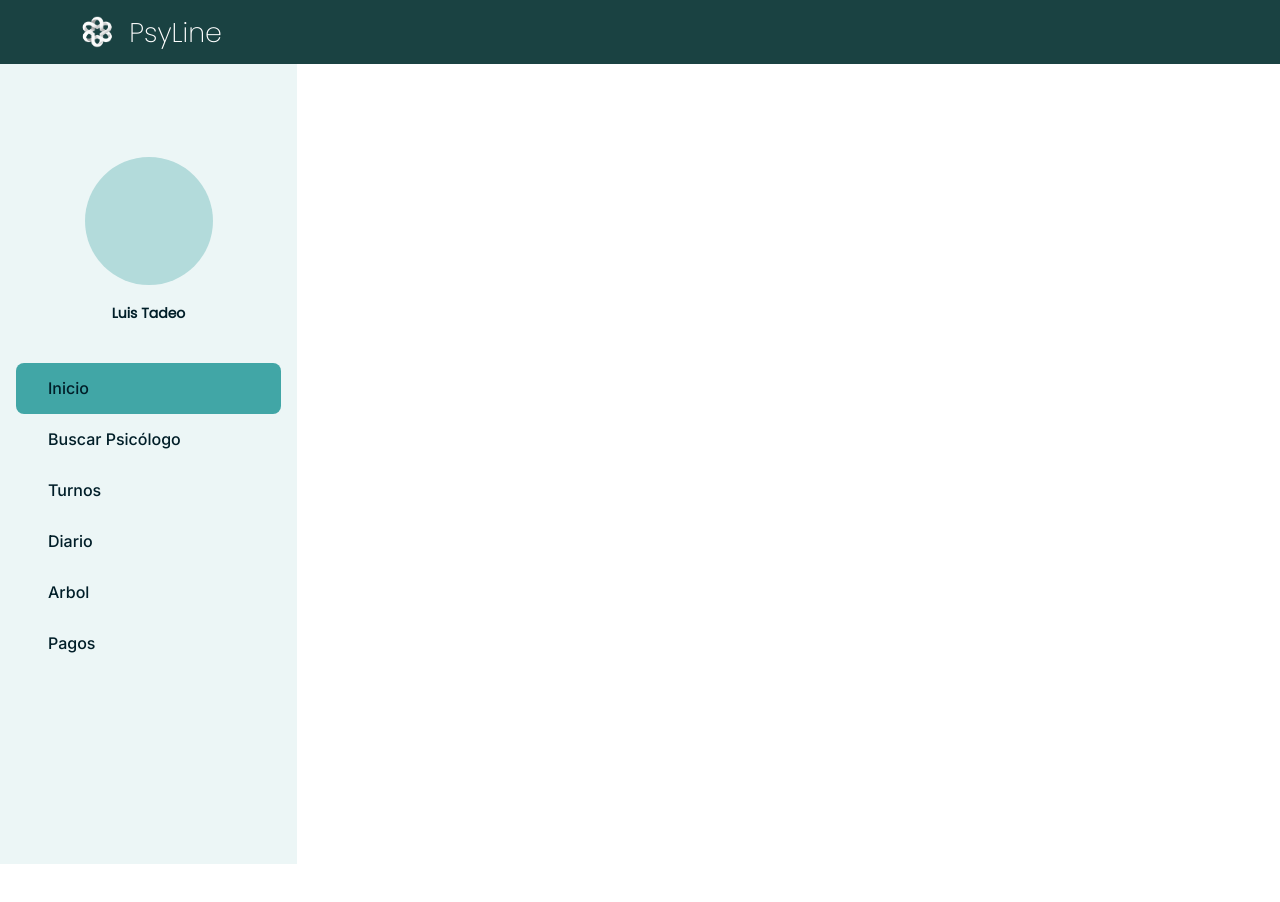
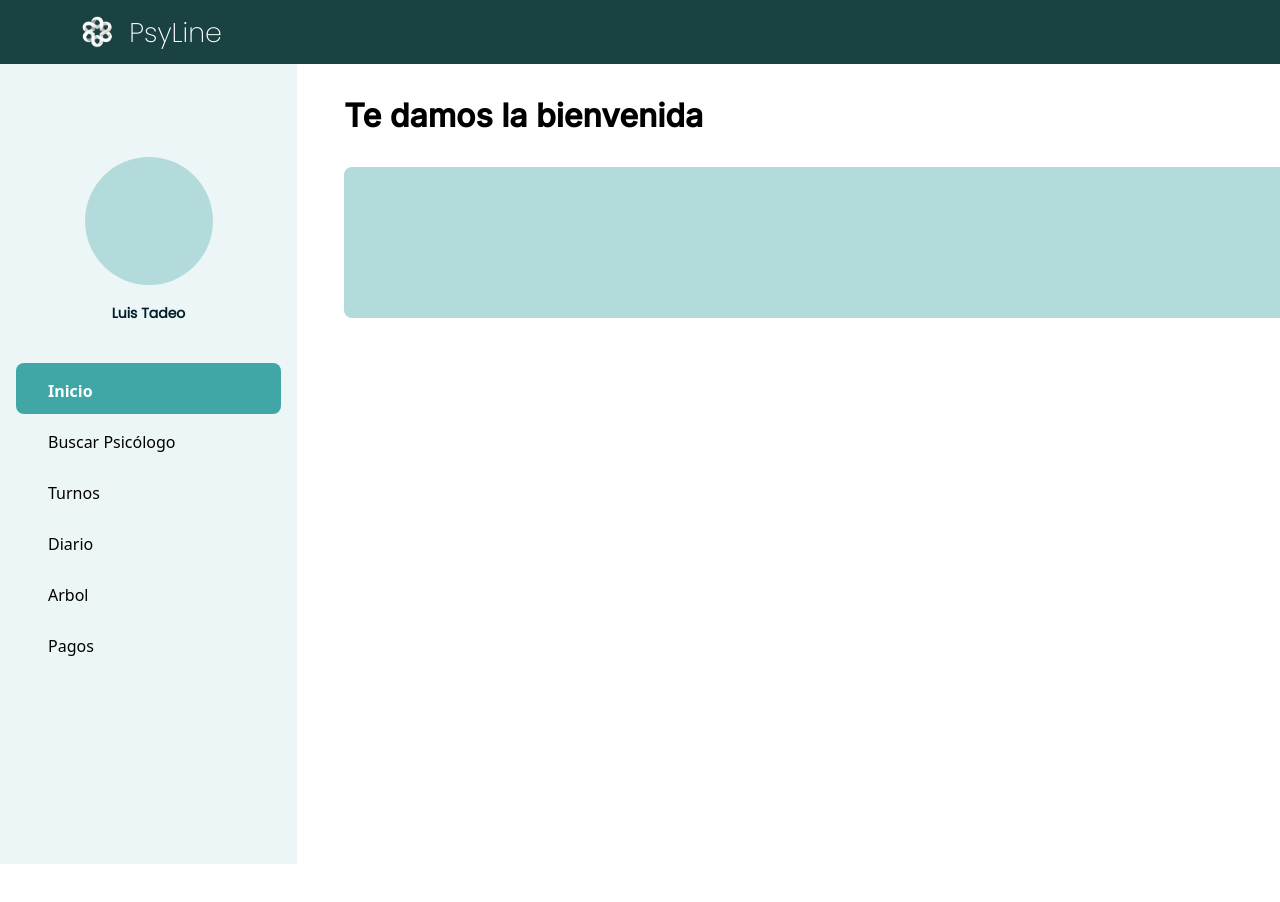
Before and after one commit to WangJian-114/Psy-Line, a React (Vite) app: page /main in a window 1280 px wide. Shown: the top 902 px of the page. Before the commit the page ends 864 px from the top, so only its background shows below. Built offline with nearby package versions, Linux system fonts and the light colour scheme.

Commit message:
menu listo barra navegacion lista

```diff
--- a/src/Pages/MainHomePage/index.jsx
+++ b/src/Pages/MainHomePage/index.jsx
@@ -1,11 +1,13 @@
 import NavigationBar from "../../components/NavigationBar";
 import Menu from "../../components/Menu";
+import DailyPhrase from "../../components/DailyPhrase";
 
 const MainHome = () => {
     return (
       <>
         <NavigationBar />
         <Menu />
+        <DailyPhrase />
       </>
     )
   }
--- /dev/null
+++ b/src/components/ButtonGroup/index.jsx
@@ -0,0 +1,59 @@
+import React, { useState } from 'react';
+
+const ButtonGroup = () => {
+  const [activeButton, setActiveButton] = useState(1);
+
+  const handleClick = (buttonId) => {
+    setActiveButton(buttonId);
+  };
+
+  return (
+    <div>
+      <div className='div_opciones'>
+        <button
+          className={activeButton === 1 ? 'active' : ''}
+          onClick={() => handleClick(1)}
+        >
+          Inicio
+        </button>
+
+        <button
+          className={activeButton === 2 ? 'active' : ''}
+          onClick={() => handleClick(2)}
+        >
+          Buscar Psicólogo
+        </button>
+
+        <button
+          className={activeButton === 3 ? 'active' : ''}
+          onClick={() => handleClick(3)}
+        >
+          Turnos
+        </button>
+
+        <button
+          className={activeButton === 4 ? 'active' : ''}
+          onClick={() => handleClick(4)}
+        >
+          Diario
+        </button>
+        <button
+          className={activeButton === 5 ? 'active' : ''}
+          onClick={() => handleClick(5)}
+        >
+          Arbol
+        </button>
+
+        <button
+          className={activeButton === 6 ? 'active' : ''}
+          onClick={() => handleClick(6)}
+        >
+          Pagos
+        </button>
+      </div>
+  </div>
+  );
+};
+
+
+export default ButtonGroup;
--- /dev/null
+++ b/src/components/ButtonGroup/styles/buttonGroup.css
@@ -0,0 +1,42 @@
+.div_opciones{
+
+  display: flex;
+  flex-direction: column;
+  align-items: flex-start;
+  padding: 0px;
+
+  width: 265px;
+  height: 306px;
+
+  flex: none;
+  order: 0;
+  flex-grow: 1;
+
+}
+
+button {
+
+    /* esto se aplica a todos los botones */
+    display: flex;
+    flex-direction: row;
+    align-items: flex-start;
+    padding: 16px 32px;
+    gap: 10px;
+
+    width: 265px;
+    height: 51px;
+
+    flex: none;
+    align-self: stretch;
+    flex-grow: 0;
+    background-color: #ECF6F6;
+
+}
+
+button.active {
+
+    background: #41A6A6;
+    border-radius: 8px;
+    color: #FFFFFF;
+    font-weight: bold;
+}
--- /dev/null
+++ b/src/components/DailyPhrase/index.jsx
@@ -0,0 +1,15 @@
+
+const DailyPhrase = () => {
+  return (
+    <div className="seccion_pagina">
+      <div className="div_intro">
+        <h1 className="texto_bienvenida">Te damos la bienvenida</h1>
+        <div className="div_frase">
+
+        </div>
+      </div>
+    </div>
+  );
+};
+
+export default DailyPhrase;
--- /dev/null
+++ b/src/components/DailyPhrase/styles/dailyPhrase.css
@@ -0,0 +1,64 @@
+.seccion_pagina{
+
+  position: absolute;
+  width: 1143px;
+  height: 1363px;
+  left: 296px;
+  top: 0px;
+
+}
+
+.div_intro{
+
+  display: flex;
+  flex-direction: column;
+  align-items: flex-start;
+  padding: 0px;
+  gap: 32px;
+
+  position: absolute;
+  width: 1047px;
+  height: 222px;
+  left: 48px;
+  top: 96px;
+
+}
+
+.texto_bienvenida{
+
+  width: 362px;
+  height: 39px;
+
+  font-family: 'Inter';
+  font-style: normal;
+  font-weight: 600;
+  font-size: 32px;
+  line-height: 39px;
+
+  color: #000000;
+
+  flex: none;
+  order: 0;
+  flex-grow: 0;
+
+}
+
+.div_frase{
+
+  display: flex;
+  flex-direction: row;
+  align-items: flex-start;
+  padding: 32px;
+  gap: 10px;
+
+  width: 1047px;
+  height: 151px;
+
+  background: #B3DBDB;
+  border-radius: 8px;
+
+  flex: none;
+  order: 1;
+  flex-grow: 0;
+
+}
--- a/src/components/Menu/index.jsx
+++ b/src/components/Menu/index.jsx
@@ -1,3 +1,4 @@
+import ButtonGroup from "../ButtonGroup";
 
 const Menu = () => {
   return (
@@ -16,34 +17,7 @@ const Menu = () => {
         </div>
 
         <div className='div_outside_opciones'>
-
-          <div className='div_opciones'>
-
-            <div className='div_inicio'>
-              <h1 className='texto'>Inicio</h1>
-            </div>
-
-            <div className='div_buscar'>
-              <h1 className='texto'>Buscar Psicólogo</h1>
-            </div>
-
-            <div className='div_turnos'>
-              <h1 className='texto'>Turnos</h1>
-            </div>
-
-            <div className='div_diario'>
-             <h1 className='texto'>Diario</h1>
-            </div>
-
-            <div className='div_arbol'>
-              <h1 className='texto'>Arbol</h1>
-            </div>
-
-            <div className='div_pagos'>
-              <h1 className='texto'>Pagos</h1>
-            </div>
-
-          </div>
+          <ButtonGroup />
         </div>
       </div>
     </>
--- a/src/components/Menu/style/menu.css
+++ b/src/components/Menu/style/menu.css
@@ -102,150 +102,3 @@
   top: 289px;
 
 }
-
-.div_opciones{
-
-  display: flex;
-  flex-direction: column;
-  align-items: flex-start;
-  padding: 0px;
-
-  width: 265px;
-  height: 306px;
-
-
-  flex: none;
-  order: 0;
-  flex-grow: 1;
-
-}
-
-
-/* Secciones de la página */
-
-.div_inicio{
-
-  display: flex;
-  flex-direction: row;
-  align-items: flex-start;
-  padding: 16px 32px;
-  gap: 10px;
-
-  width: 265px;
-  height: 51px;
-
-  background: #41A6A6;
-  border-radius: 8px;
-
-  flex: none;
-  order: 0;
-  align-self: stretch;
-  flex-grow: 0;
-
-}
-
-.div_buscar{
-
-  display: flex;
-  flex-direction: row;
-  align-items: flex-start;
-  padding: 16px 32px;
-  gap: 10px;
-
-  width: 265px;
-  height: 51px;
-
-  flex: none;
-  order: 1;
-  align-self: stretch;
-  flex-grow: 0;
-
-}
-
-.div_turnos{
-
-  display: flex;
-  flex-direction: row;
-  align-items: flex-start;
-  padding: 16px 32px;
-  gap: 10px;
-
-  width: 265px;
-  height: 51px;
-
-  flex: none;
-  order: 2;
-  align-self: stretch;
-  flex-grow: 0;
-
-}
-
-.div_diario{
-
-  display: flex;
-  flex-direction: row;
-  align-items: flex-start;
-  padding: 16px 32px;
-  gap: 10px;
-
-  width: 265px;
-  height: 51px;
-
-  flex: none;
-  order: 3;
-  align-self: stretch;
-  flex-grow: 0;
-
-}
-
-.div_arbol{
-
-  display: flex;
-  flex-direction: row;
-  align-items: flex-start;
-  padding: 16px 32px;
-  gap: 10px;
-
-  width: 265px;
-  height: 51px;
-
-  flex: none;
-  order: 4;
-  align-self: stretch;
-  flex-grow: 0;
-}
-
-.div_pagos{
-
-  display: flex;
-  flex-direction: row;
-  align-items: flex-start;
-  padding: 16px 32px;
-  gap: 10px;
-
-  width: 265px;
-  height: 51px;
-
-  flex: none;
-  order: 5;
-  align-self: stretch;
-  flex-grow: 0;
-
-}
-
-.texto{
-
-  width: 150px;
-  height: 19px;
-
-  font-family: 'Inter';
-  font-size: 16px;
-  line-height: 19px;
-
-  color: #001e28;
-
-  flex: none;
-  order: 0;
-  flex-grow: 0;
-
-}
--- a/src/components/NavigationBar/index.jsx
+++ b/src/components/NavigationBar/index.jsx
@@ -9,9 +9,9 @@ const NavigationBar = () => {
             <img src="img\psyline-removebg-preview 15 (1).png" className="logo-navcontainer" alt="logo"/>
             <h1 className="nombre_psyline">PsyLine</h1>
           </div>
-          <div className="div_fondo_icono">
+          <button className="boton_opciones">
             <FiSettings color='white' fontSize={26} />
-          </div>
+          </button>
         </nav>
       </div>
     </>
--- a/src/components/NavigationBar/styles/navigationbar.css
+++ b/src/components/NavigationBar/styles/navigationbar.css
@@ -90,7 +90,7 @@ top: 12px;
 
 }
 
-.div_fondo_icono{
+.boton_opciones{
 
   display: flex;
   flex-direction: row;
--- a/src/index.css
+++ b/src/index.css
@@ -10,6 +10,9 @@
 @import url('./components/Menu/style/menu.css');
 @import url('https://fonts.googleapis.com/css2?family=Poppins:wght@200;400&display=swap');
 @import url('https://fonts.googleapis.com/css2?family=Inter:wght@500&display=swap');
+@import url('./components/DailyPhrase/styles/dailyPhrase.css');
+@import url('./components/ButtonGroup/styles/buttonGroup.css');
+
 
 
 :root {
```
